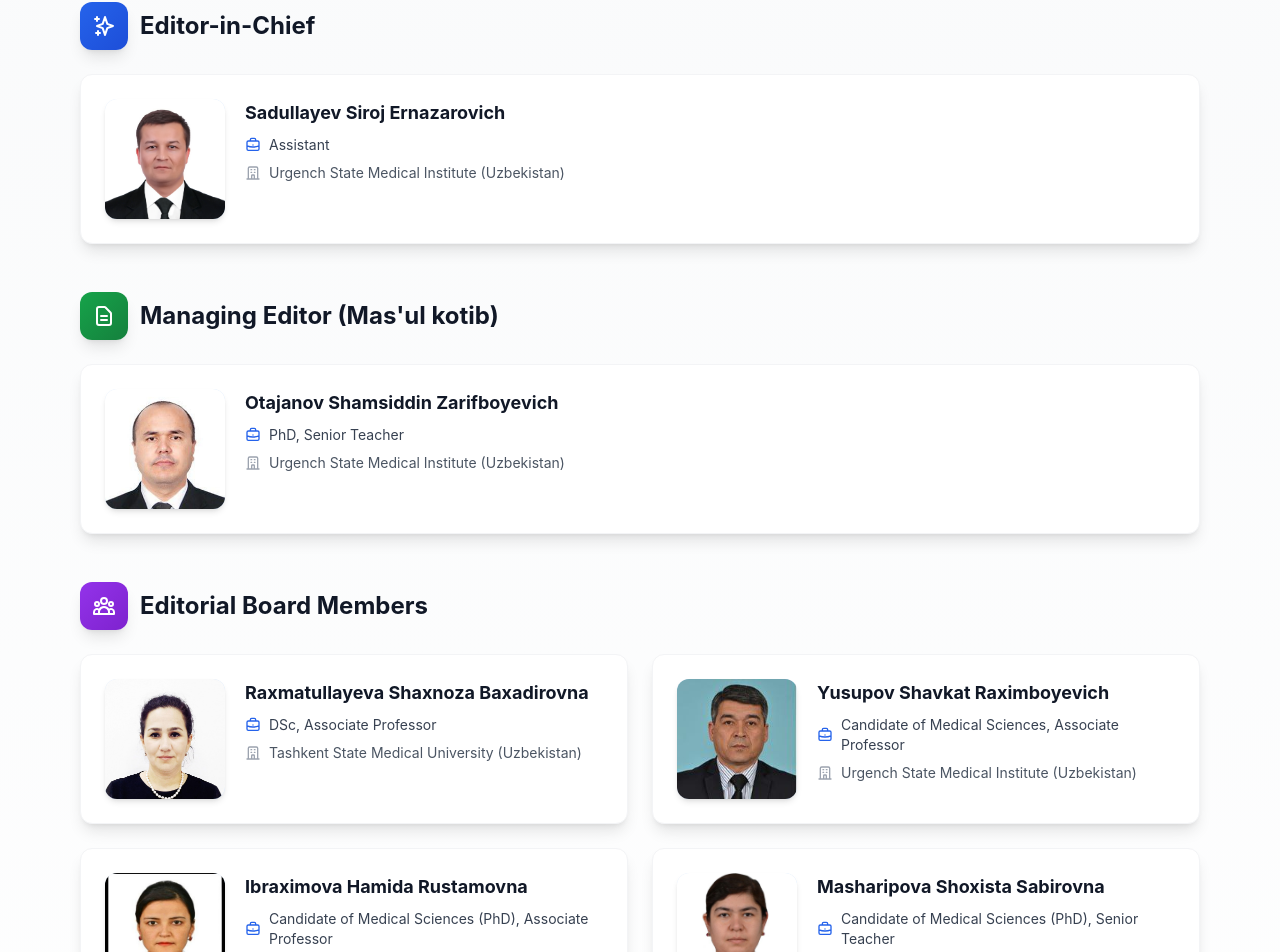
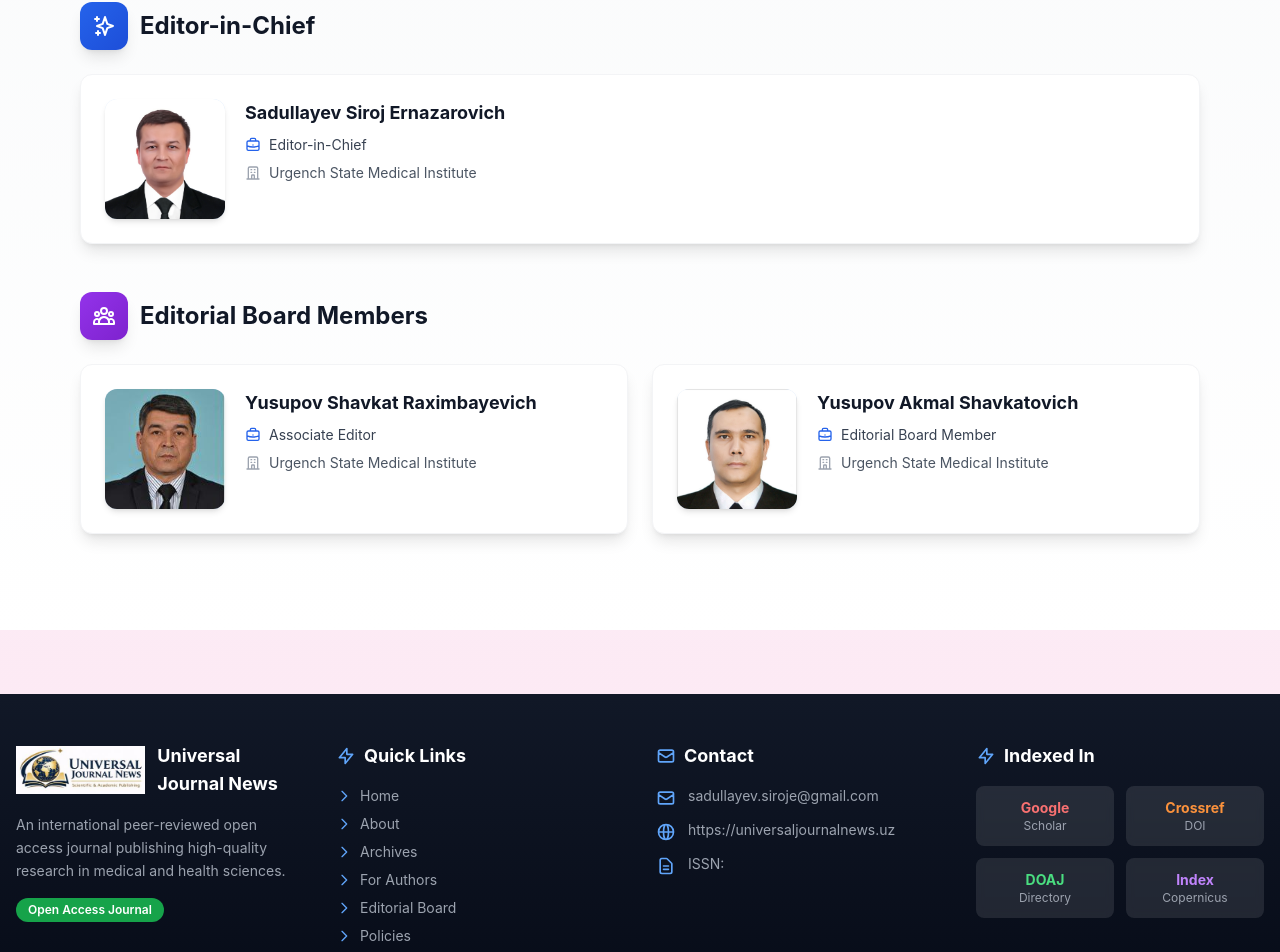
Before and after one commit to sadullayevsiroje-spec/universaljournalnews.uz, a Next.js app: page /editorial-board in a window 1280 px wide. Shown: the part 413-1365 px from the top of the page. Built offline with nearby package versions, Linux system fonts and the light colour scheme.

Commit message:
Connect editorial board page to JSON data

```diff
--- a/app/editorial-board/page.tsx
+++ b/app/editorial-board/page.tsx
@@ -1,76 +1,46 @@
+import editorialBoardData from '@/data/editorial-board.json';
+
+interface BoardMember {
+  id: string;
+  name: string;
+  position: string;
+  affiliation: string;
+  email?: string;
+  photo?: string;
+  bio?: string;
+  order: number;
+}
+
 export default function EditorialBoardPage() {
-  const editorInChief = {
-    name: "Sadullayev Siroj Ernazarovich",
-    title: "Assistant",
-    affiliation: "Urgench State Medical Institute (Uzbekistan)",
-    image: "/editorial-board/sadullayev.jpg",
-  };
+  const members = editorialBoardData as BoardMember[];
 
-  const managingEditor = {
-    name: "Otajanov Shamsiddin Zarifboyevich",
-    title: "PhD, Senior Teacher",
-    affiliation: "Urgench State Medical Institute (Uzbekistan)",
-    image: "/editorial-board/otajanov.jpg",
-  };
-
-  const boardMembers = [
-    {
-      name: "Raxmatullayeva Shaxnoza Baxadirovna",
-      title: "DSc, Associate Professor",
-      affiliation: "Tashkent State Medical University (Uzbekistan)",
-      image: "/editorial-board/raxmatullayeva.jpg",
-    },
-    {
-      name: "Yusupov Shavkat Raximboyevich",
-      title: "Candidate of Medical Sciences, Associate Professor",
-      affiliation: "Urgench State Medical Institute (Uzbekistan)",
-      image: "/editorial-board/yusupov-shavkat.jpg",
-    },
-    {
-      name: "Ibraximova Hamida Rustamovna",
-      title: "Candidate of Medical Sciences (PhD), Associate Professor",
-      affiliation: "Urgench State Medical Institute (Uzbekistan)",
-      image: "/editorial-board/ibraximova.jpg",
-    },
-    {
-      name: "Masharipova Shoxista Sabirovna",
-      title: "Candidate of Medical Sciences (PhD), Senior Teacher",
-      affiliation: "Urgench State Medical Institute (Uzbekistan)",
-      image: "/editorial-board/masharipova.jpg",
-    },
-    {
-      name: "Yusupov Akmal Po'latovich",
-      title: "Candidate of Medical Sciences (PhD), Senior Teacher",
-      affiliation: "Alfraganus University (Uzbekistan)",
-      image: "/editorial-board/yusupov-akmal.jpg",
-    },
-  ];
-
-  const advisoryBoard = [
-    {
-      name: "Rujentsova Tatyana Aleksandrovna",
-      title: "Deputy Director",
-      affiliation:
-        "FBUN Moscow Research Institute of Epidemiology and Microbiology named after G.N. Gabrichevsky (Russia)",
-      image: "/editorial-board/rujentsova.jpg",
-    },
-  ];
+  // Group members by position
+  const editorInChief = members.find(m => m.position.toLowerCase().includes('editor-in-chief'));
+  const managingEditor = members.find(m => m.position.toLowerCase().includes('managing editor'));
+  const boardMembers = members.filter(m =>
+    !m.position.toLowerCase().includes('editor-in-chief') &&
+    !m.position.toLowerCase().includes('managing editor') &&
+    !m.position.toLowerCase().includes('advisory')
+  );
+  const advisoryBoard = members.filter(m => m.position.toLowerCase().includes('advisory'));
 
   function PersonCard({
     name,
-    title,
+    position,
     affiliation,
-    image,
+    photo,
+    bio,
   }: {
     name: string;
-    title?: string;
+    position?: string;
     affiliation?: string;
-    image?: string;
+    photo?: string;
+    bio?: string;
   }) {
     return (
       <div className="bg-white rounded-xl shadow-lg hover:shadow-2xl transition-all p-6 border border-gray-100 group">
         <div className="flex gap-5 items-start">
-          {image && (
+          {photo && (
             <div
               className="flex-shrink-0 rounded-xl overflow-hidden bg-gradient-to-br from-blue-100 to-blue-200 shadow-md group-hover:scale-105 transition-transform"
               style={{
@@ -83,7 +53,7 @@ export default function EditorialBoardPage() {
               }}
             >
               <img
-                src={image}
+                src={photo}
                 alt={name}
                 style={{
                   objectFit: 'cover',
@@ -100,12 +70,12 @@ export default function EditorialBoardPage() {
               {name}
             </h3>
 
-            {title && (
+            {position && (
               <p className="text-sm text-gray-700 mb-2 flex items-center gap-2">
                 <svg className="w-4 h-4 text-blue-600 flex-shrink-0" fill="none" stroke="currentColor" viewBox="0 0 24 24">
                   <path strokeLinecap="round" strokeLinejoin="round" strokeWidth={2} d="M21 13.255A23.931 23.931 0 0112 15c-3.183 0-6.22-.62-9-1.745M16 6V4a2 2 0 00-2-2h-4a2 2 0 00-2 2v2m4 6h.01M5 20h14a2 2 0 002-2V8a2 2 0 00-2-2H5a2 2 0 00-2 2v10a2 2 0 002 2z" />
                 </svg>
-                {title}
+                {position}
               </p>
             )}
 
@@ -144,9 +114,10 @@ export default function EditorialBoardPage() {
             </div>
             <h2 className="text-2xl font-bold text-gray-900">Editor-in-Chief</h2>
           </div>
-          <PersonCard {...editorInChief} />
+          {editorInChief && <PersonCard {...editorInChief} />}
         </section>
 
+        {managingEditor && (
           <section className="mb-12">
             <div className="flex items-center gap-3 mb-6">
               <div className="w-12 h-12 bg-gradient-to-br from-green-600 to-green-700 rounded-xl flex items-center justify-center text-white shadow-lg">
@@ -158,7 +129,9 @@ export default function EditorialBoardPage() {
             </div>
             <PersonCard {...managingEditor} />
           </section>
+        )}
 
+        {boardMembers.length > 0 && (
           <section className="mb-12">
             <div className="flex items-center gap-3 mb-6">
               <div className="w-12 h-12 bg-gradient-to-br from-purple-600 to-purple-700 rounded-xl flex items-center justify-center text-white shadow-lg">
@@ -170,11 +143,13 @@ export default function EditorialBoardPage() {
             </div>
             <div className="grid gap-6 lg:grid-cols-2">
               {boardMembers.map((m) => (
-              <PersonCard key={m.name} {...m} />
+                <PersonCard key={m.id} {...m} />
               ))}
             </div>
           </section>
+        )}
 
+        {advisoryBoard.length > 0 && (
           <section>
             <div className="flex items-center gap-3 mb-6">
               <div className="w-12 h-12 bg-gradient-to-br from-orange-600 to-orange-700 rounded-xl flex items-center justify-center text-white shadow-lg">
@@ -186,10 +161,11 @@ export default function EditorialBoardPage() {
             </div>
             <div className="space-y-6">
               {advisoryBoard.map((m) => (
-              <PersonCard key={m.name} {...m} />
+                <PersonCard key={m.id} {...m} />
               ))}
             </div>
           </section>
+        )}
       </div>
     </main>
   );
```
Lines whose indentation alone changed are shown as unchanged.
